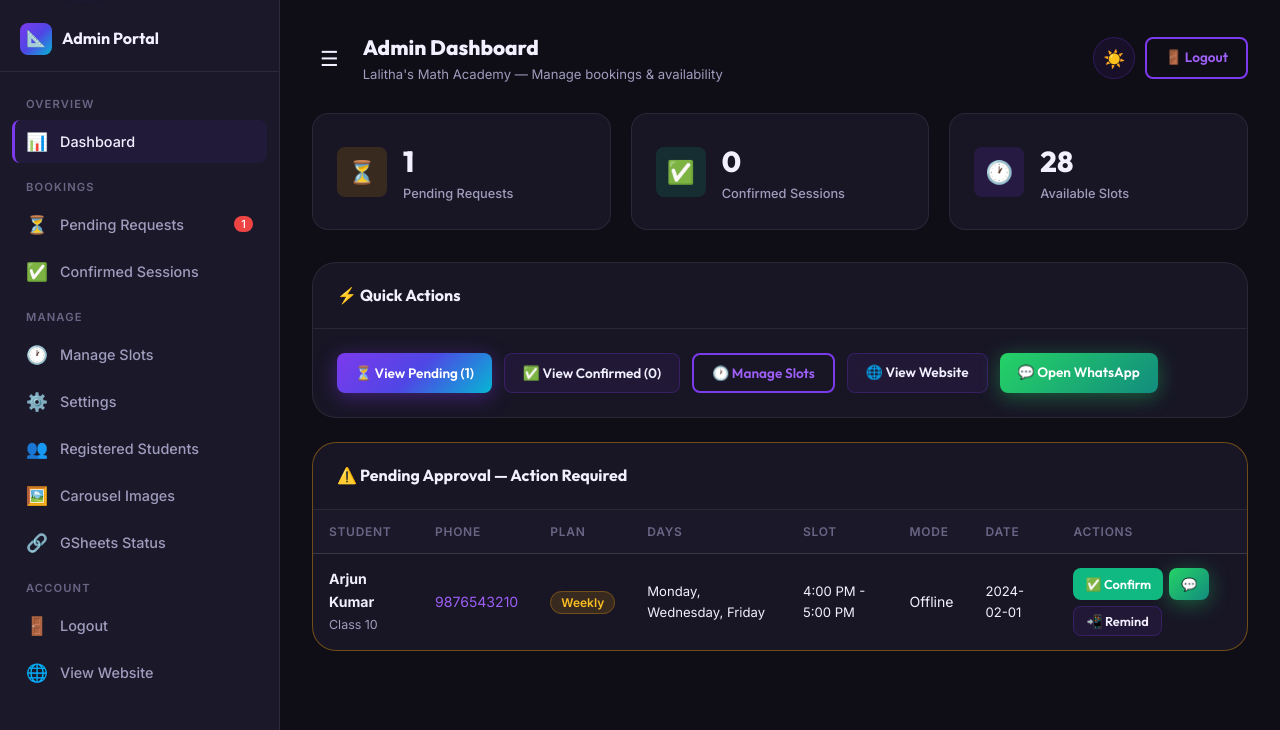
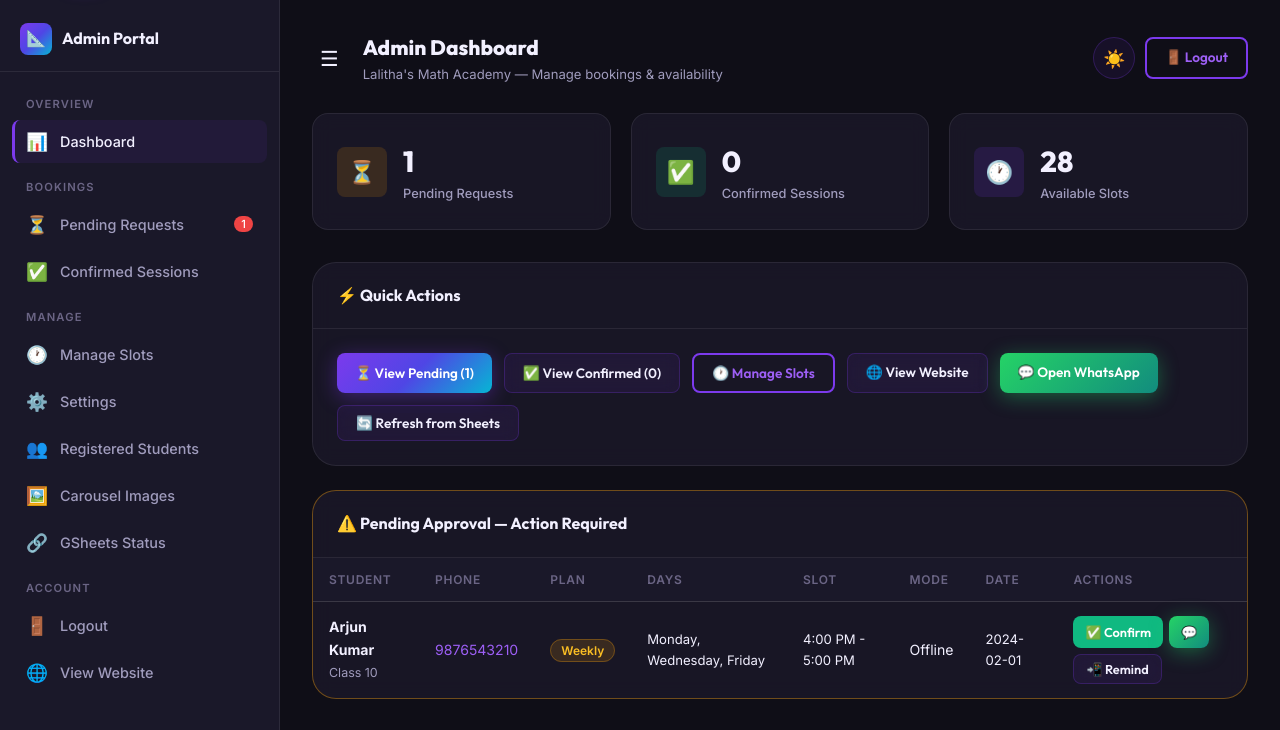
Before and after one commit to poornasaaim/lalitha-s-math-academy, a Flask app: page /admin-dashboard in a window 1280 px wide. Shown: the part 69-799 px from the top of the page. Run offline with Flask 3, Linux system fonts and the light colour scheme; the visitor is signed in with stand-in values (Sample User, id 1).

Commit message:
fix: dynamic contact info now works everywhere + instant cache refresh
- Fix hardcoded WA number in login.html -> uses contact.whatsapp from Sheets
- Fix hardcoded WA number in admin_dashboard.html -> uses contact.whatsapp
- Reduce cache TTL from 300s to 60s (changes appear in max 1 minute)
- Add /api/refresh-cache admin endpoint (clear cache instantly after Sheet edits)
- Add 'Refresh from Sheets' button in admin dashboard quick actions
- refreshCache() JS: clears cache + reloads page for immediate live preview

Root cause: contact variable was hardcoded in some templates; cache was too long

```diff
--- a/app.py
+++ b/app.py
@@ -118,6 +118,17 @@ def index():
 def ping():
     """Keep-alive endpoint for Render.com free tier — prevents cold start sleeps."""
     return "pong", 200
+
+
+@app.route("/api/refresh-cache")
+@admin_required
+def refresh_cache():
+    """Force-clear the Sheets data cache instantly (admin only).
+    Use this right after updating data in Google Sheets to see changes immediately.
+    """
+    sheets._cache_clear("contact", "settings", "carousel", "slots", "pricing")
+    return jsonify({"success": True, "message": "Cache cleared. Fresh data will load on next page visit."})
+
 
 
 @app.route("/login", methods=["GET", "POST"])
--- a/sheets.py
+++ b/sheets.py
@@ -22,7 +22,7 @@ CREDS_FILE = os.getenv("GOOGLE_CREDENTIALS_FILE", "credentials.json")
 
 # ── Simple TTL cache (avoids a Sheets API call on every page load) ────────────
 _CACHE: dict = {}
-_CACHE_TTL  = 300  # seconds (5 minutes)
+_CACHE_TTL  = 60   # seconds (1 minute — changes in Google Sheet appear within 1 min)
 
 def _cache_get(key):
     entry = _CACHE.get(key)
--- a/templates/admin_dashboard.html
+++ b/templates/admin_dashboard.html
@@ -124,7 +124,8 @@
           <button class="btn btn-ghost btn-sm" onclick="document.querySelector('[data-section=confirmed]').click()" id="admin-view-confirmed">✅ View Confirmed ({{ confirmed|length }})</button>
           <button class="btn btn-outline btn-sm" onclick="document.querySelector('[data-section=slots]').click()" id="admin-manage-slots">🕐 Manage Slots</button>
           <a href="{{ url_for('index') }}" target="_blank" class="btn btn-ghost btn-sm">🌐 View Website</a>
-          <a href="https://wa.me/919841260450" target="_blank" class="btn btn-wa btn-sm">💬 Open WhatsApp</a>
+          <a href="https://wa.me/{{ contact.get('whatsapp', '919841260450') }}" target="_blank" class="btn btn-wa btn-sm">💬 Open WhatsApp</a>
+          <button class="btn btn-ghost btn-sm" id="admin-refresh-cache" onclick="refreshCache()" title="Pull latest data from Google Sheets immediately">🔄 Refresh from Sheets</button>
         </div>
       </div>
 
@@ -577,4 +578,26 @@
 
 {% block extra_js %}
 <script src="{{ url_for('static', filename='js/admin.js') }}"></script>
+<script>
+function refreshCache() {
+  const btn = document.getElementById('admin-refresh-cache');
+  btn.disabled = true;
+  btn.textContent = '⏳ Refreshing...';
+  fetch('/api/refresh-cache')
+    .then(r => r.json())
+    .then(data => {
+      if (data.success) {
+        btn.textContent = '✅ Done! Reloading...';
+        setTimeout(() => location.reload(), 800);
+      } else {
+        btn.textContent = '❌ Failed';
+        btn.disabled = false;
+      }
+    })
+    .catch(() => {
+      btn.textContent = '❌ Error';
+      btn.disabled = false;
+    });
+}
+</script>
 {% endblock %}
--- a/templates/login.html
+++ b/templates/login.html
@@ -67,7 +67,7 @@
     </a>
 
     <p class="auth-footer-text">
-      Need help? <a href="https://wa.me/919841260450?text=Hi%20Ma'am!%20I%20need%20help%20logging%20in%20to%20the%20academy%20portal." target="_blank" rel="noopener">Chat on WhatsApp 💬</a>
+      Need help? <a href="https://wa.me/{{ contact.get('whatsapp', '919841260450') }}?text=Hi%20Ma'am!%20I%20need%20help%20logging%20in%20to%20the%20academy%20portal." target="_blank" rel="noopener">Chat on WhatsApp 💬</a>
     </p>
   </div>
 </div>
```
